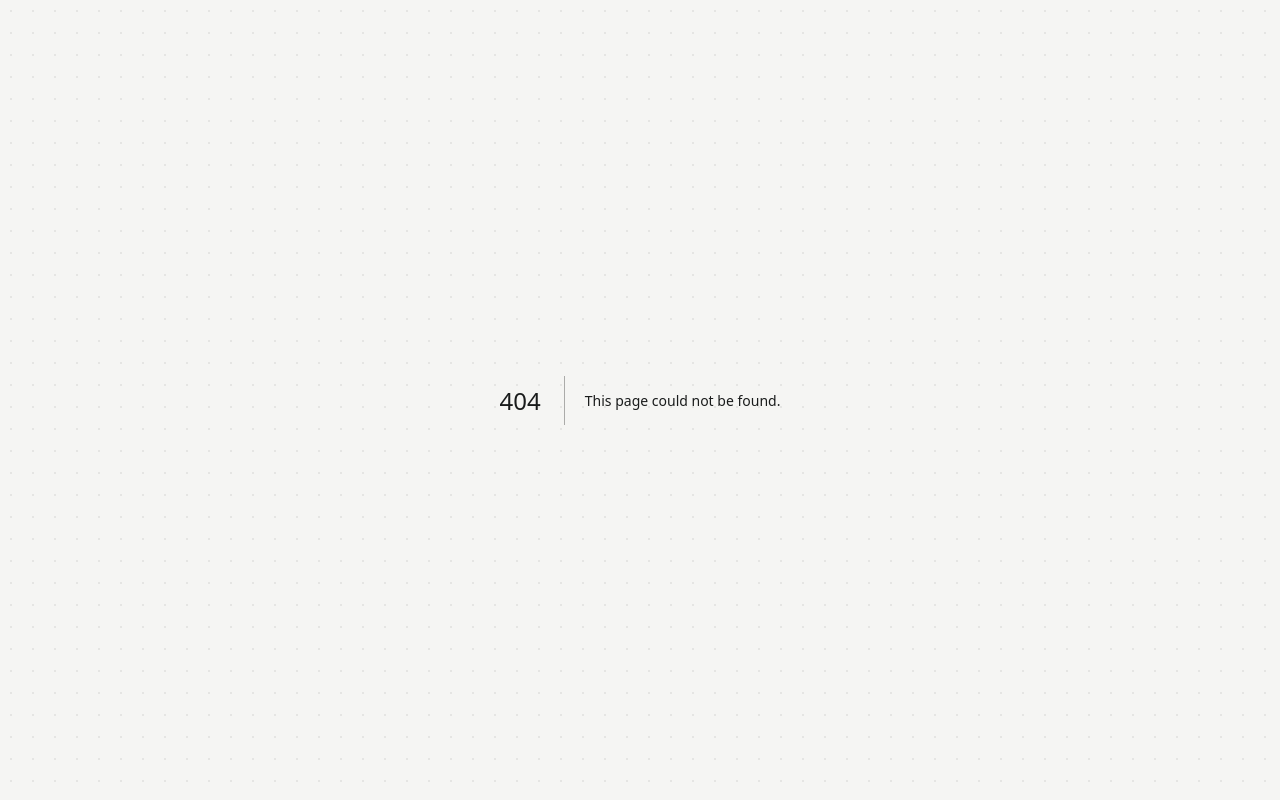
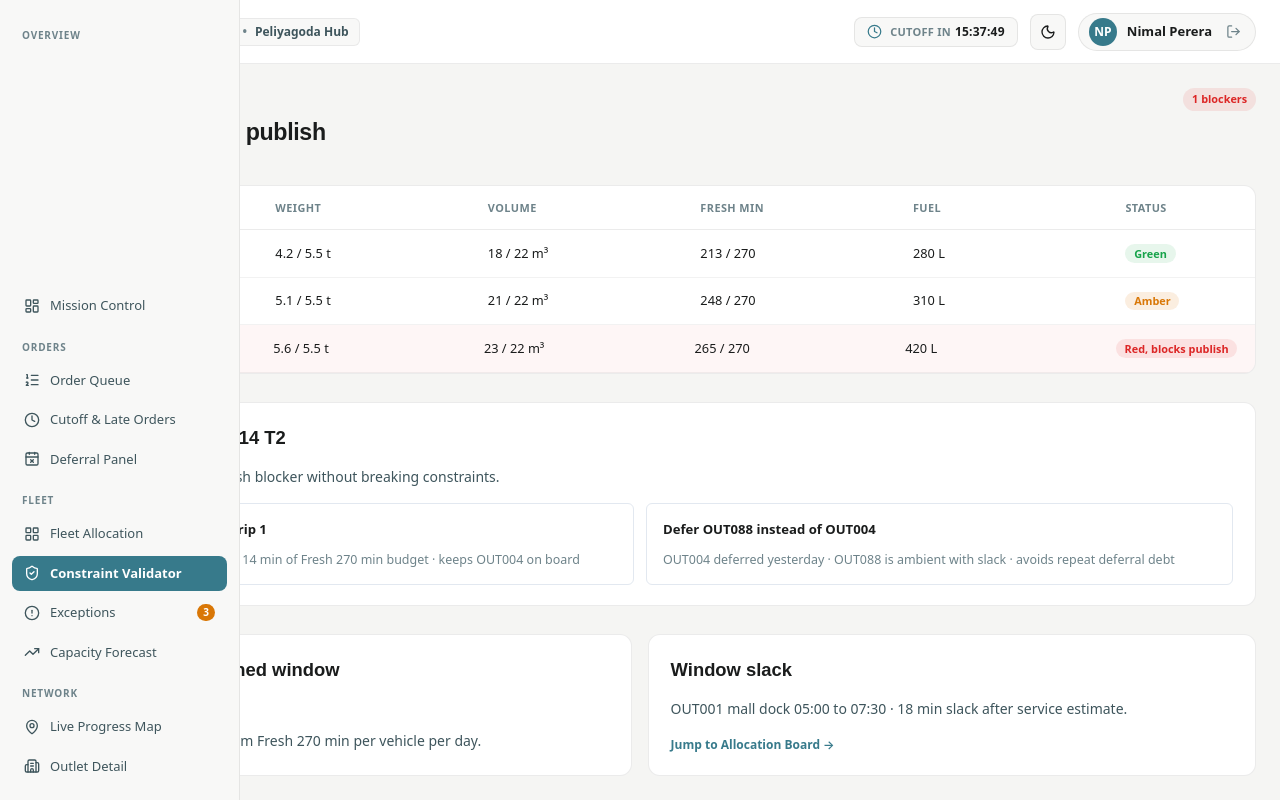
Before and after one commit to knurdz/Knurdz_WayPoint, a Next.js app in the folder apps/web/: page /dispatcher/validator in a window 1280 px wide. Before the commit this address had no page. Built offline with nearby package versions, Linux system fonts and the light colour scheme; no server answers.

Commit message:
feat(dispatcher): implement constraint validator with RAG feasibility meters and legal swap actions

```diff
--- /dev/null
+++ b/apps/web/src/app/(dispatcher)/dispatcher/validator/page.tsx
@@ -0,0 +1,201 @@
+"use client";
+
+import React, { useEffect, useState } from "react";
+import Link from "next/link";
+
+interface TripRag {
+  id: string;
+  tripName: string;
+  weight: string;
+  volume: string;
+  freshMin: string;
+  fuel: string;
+  status: "GREEN" | "AMBER" | "RED";
+  statusLabel: string;
+  isRed: boolean;
+}
+
+interface LegalSwap {
+  id: string;
+  title: string;
+  meta: string;
+  targetTrip: string;
+  resolvedWeight: string;
+  resolvedVolume: string;
+}
+
+export default function DispatcherValidatorPage() {
+  const [trips, setTrips] = useState<TripRag[]>([]);
+  const [swaps, setSwaps] = useState<LegalSwap[]>([]);
+  const [selectedSwap, setSelectedSwap] = useState<string | null>(null);
+  const [loading, setLoading] = useState(true);
+
+  useEffect(() => {
+    async function loadValidatorData() {
+      try {
+        const res = await fetch("/api/dispatcher/validate", {
+          method: "POST",
+          headers: { "Content-Type": "application/json" },
+          body: JSON.stringify({}),
+        });
+        if (res.ok) {
+          const data = await res.json();
+          setTrips(data.trips || []);
+          setSwaps(data.legalSwaps || []);
+        }
+      } catch (err) {
+        console.error("Failed to load validation details", err);
+      } finally {
+        setLoading(false);
+      }
+    }
+    loadValidatorData();
+  }, []);
+
+  const handleApplySwap = (swap: LegalSwap) => {
+    if (selectedSwap === swap.id) {
+      setSelectedSwap(null);
+      // Revert to original red status
+      setTrips((prev) =>
+        prev.map((t) =>
+          t.id === swap.targetTrip
+            ? {
+                ...t,
+                weight: "5.6 / 5.5 t",
+                volume: "23 / 22 m³",
+                status: "RED",
+                statusLabel: "Red, blocks publish",
+                isRed: true,
+              }
+            : t
+        )
+      );
+    } else {
+      setSelectedSwap(swap.id);
+      // Apply swap fix
+      setTrips((prev) =>
+        prev.map((t) =>
+          t.id === swap.targetTrip
+            ? {
+                ...t,
+                weight: swap.resolvedWeight,
+                volume: swap.resolvedVolume,
+                status: "GREEN",
+                statusLabel: "Resolved Green",
+                isRed: false,
+              }
+            : t
+        )
+      );
+    }
+  };
+
+  const blockersCount = trips.filter((t) => t.isRed).length;
+
+  return (
+    <div style={{ display: "flex", flexDirection: "column", gap: "1.25rem" }}>
+      <div className="screen-page-header">
+        <div>
+          <span className="wp-label">DISP 06 · RAG feasibility</span>
+          <h1 className="wp-headline-md" style={{ margin: "0.35rem 0 0" }}>
+            Trip validator before publish
+          </h1>
+        </div>
+        {blockersCount > 0 ? (
+          <span className="mc-pill mc-pill-danger">{blockersCount} blockers</span>
+        ) : (
+          <span className="mc-pill mc-pill-ok">0 blockers · Ready to publish</span>
+        )}
+      </div>
+
+      {/* RAG Matrix Table */}
+      <section className="wp-panel screen-panel" style={{ padding: 0, overflow: "hidden" }}>
+        <div className="screen-rag-row screen-rag-head">
+          <span>Trip</span>
+          <span>Weight</span>
+          <span>Volume</span>
+          <span>Fresh min</span>
+          <span>Fuel</span>
+          <span>Status</span>
+        </div>
+
+        {loading ? (
+          <div style={{ padding: "2rem", textAlign: "center" }}>Evaluating constraints...</div>
+        ) : (
+          trips.map((trip) => (
+            <div key={trip.id} className={`screen-rag-row ${trip.isRed ? "is-red" : ""}`}>
+              <span className="font-mono">{trip.tripName}</span>
+              <span>{trip.weight}</span>
+              <span>{trip.volume}</span>
+              <span>{trip.freshMin}</span>
+              <span>{trip.fuel}</span>
+              <span>
+                {trip.status === "GREEN" && <span className="mc-status-chip mc-status-chip-ok">{trip.statusLabel}</span>}
+                {trip.status === "AMBER" && <span className="mc-status-chip mc-status-chip-warn">{trip.statusLabel}</span>}
+                {trip.status === "RED" && <span className="mc-status-chip mc-status-chip-danger">{trip.statusLabel}</span>}
+              </span>
+            </div>
+          ))
+        )}
+      </section>
+
+      {/* Legal Swaps Resolution Panel */}
+      <section className="wp-panel screen-panel" style={{ marginTop: "0.5rem" }}>
+        <h2 className="wp-headline-sm">Legal swaps for VEH014 T2</h2>
+        <p className="wp-subtext" style={{ margin: "0.35rem 0 1rem" }}>
+          Pick one fix to clear the publish blocker without breaking constraints.
+        </p>
+
+        <div className="decision-choice-grid">
+          {swaps.map((swap) => {
+            const isSelected = selectedSwap === swap.id;
+            return (
+              <button
+                key={swap.id}
+                type="button"
+                className={`decision-choice ${isSelected ? "active" : ""}`}
+                style={{
+                  textAlign: "left",
+                  border: isSelected ? "2px solid var(--wp-primary)" : "1px solid var(--wp-border-color, #e2e8f0)",
+                  background: isSelected ? "var(--wp-active-bg, rgba(14, 165, 233, 0.08))" : "transparent",
+                  padding: "1rem",
+                  borderRadius: "var(--wp-radius-sm, 6px)",
+                  cursor: "pointer",
+                }}
+                onClick={() => handleApplySwap(swap)}
+              >
+                <span className="decision-choice-title" style={{ display: "block", fontWeight: 700, marginBottom: "0.35rem" }}>
+                  {isSelected ? `✓ ${swap.title}` : swap.title}
+                </span>
+                <span className="decision-choice-meta" style={{ display: "block", fontSize: "0.78rem", color: "var(--wp-muted)" }}>
+                  {swap.meta}
+                </span>
+              </button>
+            );
+          })}
+        </div>
+      </section>
+
+      {/* Budget and Slack Details */}
+      <div className="screen-grid-2" style={{ marginTop: "0.5rem", display: "grid", gridTemplateColumns: "1fr 1fr", gap: "1rem" }}>
+        <article className="wp-panel screen-panel">
+          <h2 className="wp-headline-sm">Style and Tech combined window</h2>
+          <p className="wp-kpi-value font-mono" style={{ fontSize: "1.5rem", margin: "0.5rem 0" }}>
+            120 / 480 min
+          </p>
+          <p className="wp-subtext">Separate planning budget from Fresh 270 min per vehicle per day.</p>
+        </article>
+
+        <article className="wp-panel screen-panel">
+          <h2 className="wp-headline-sm">Window slack</h2>
+          <p className="wp-subtext">OUT001 mall dock 05:00 to 07:30 · 18 min slack after service estimate.</p>
+          <p style={{ marginTop: "0.75rem" }}>
+            <Link href="/dispatcher/allocation" className="mc-link">
+              Jump to Allocation Board →
+            </Link>
+          </p>
+        </article>
+      </div>
+    </div>
+  );
+}
--- /dev/null
+++ b/apps/web/src/app/api/dispatcher/validate/route.ts
@@ -0,0 +1,91 @@
+import { NextResponse } from "next/server";
+
+export async function POST(req: Request) {
+  try {
+    const body = await req.json().catch(() => ({}));
+
+    // Attempt to invoke the python validation runner if running
+    try {
+      const pyRes = await fetch("http://127.0.0.1:8000/api/v1/validate", {
+        method: "POST",
+        headers: { "Content-Type": "application/json" },
+        body: JSON.stringify(body),
+      });
+      if (pyRes.ok) {
+        const pyData = await pyRes.json();
+        return NextResponse.json(pyData);
+      }
+    } catch {
+      // Fallback to local simulation when FastAPI service is offline
+    }
+
+    const simulatedValidation = {
+      overallStatus: "RED",
+      blockersCount: 1,
+      trips: [
+        {
+          id: "VEH037_T1",
+          tripName: "VEH037 T1",
+          weight: "4.2 / 5.5 t",
+          volume: "18 / 22 m³",
+          freshMin: "213 / 270",
+          fuel: "280 L",
+          status: "GREEN",
+          statusLabel: "Green",
+          isRed: false,
+        },
+        {
+          id: "VEH001_T1",
+          tripName: "VEH001 T1",
+          weight: "5.1 / 5.5 t",
+          volume: "21 / 22 m³",
+          freshMin: "248 / 270",
+          fuel: "310 L",
+          status: "AMBER",
+          statusLabel: "Amber",
+          isRed: false,
+        },
+        {
+          id: "VEH014_T2",
+          tripName: "VEH014 T2",
+          weight: "5.6 / 5.5 t",
+          volume: "23 / 22 m³",
+          freshMin: "265 / 270",
+          fuel: "420 L",
+          status: "RED",
+          statusLabel: "Red, blocks publish",
+          isRed: true,
+        },
+      ],
+      legalSwaps: [
+        {
+          id: "swap_1",
+          title: "Move overflow to VEH037 trip 1",
+          meta: "Fits weight and volume · costs 14 min of Fresh 270 min budget · keeps OUT004 on board",
+          targetTrip: "VEH014_T2",
+          resolvedWeight: "5.1 / 5.5 t",
+          resolvedVolume: "21 / 22 m³",
+        },
+        {
+          id: "swap_2",
+          title: "Defer OUT088 instead of OUT004",
+          meta: "OUT004 deferred yesterday · OUT088 is ambient with slack · avoids repeat deferral debt",
+          targetTrip: "VEH014_T2",
+          resolvedWeight: "4.9 / 5.5 t",
+          resolvedVolume: "19 / 22 m³",
+        },
+      ],
+      windows: {
+        styleTechCombined: "120 / 480 min",
+        slackInfo: "OUT001 mall dock 05:00 to 07:30 · 18 min slack after service estimate.",
+      },
+    };
+
+    return NextResponse.json(simulatedValidation);
+  } catch (error) {
+    return NextResponse.json(
+      { error: "Validation query failed", details: String(error) },
+      { status: 500 }
+    );
+  }
+}
```
